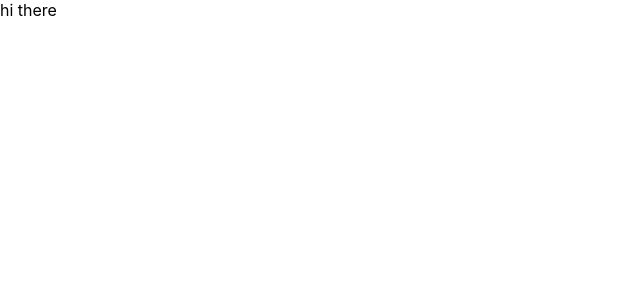
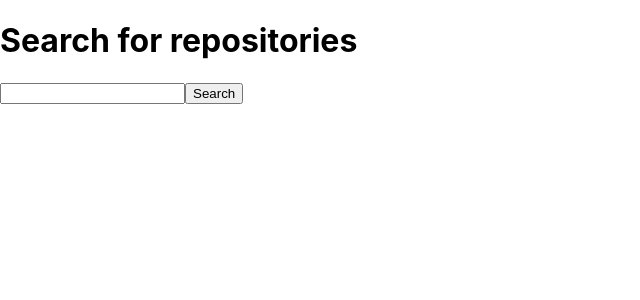
Before and after one commit to na-lin/React-with-Typescript, a React (Create React App) app in the folder redux-tyepscript/: page / in a window 1280 px wide. Shown: the top 300 px of the page, without its empty margins (0-640 px from the left). Built offline with nearby package versions, Linux system fonts and the light colour scheme.

Commit message:
render component with Redux store

```diff
--- a/redux-tyepscript/src/components/App.tsx
+++ b/redux-tyepscript/src/components/App.tsx
@@ -1,7 +1,17 @@
 import React from "react";
+import { Provider } from "react-redux";
+import { store } from "../state";
+import RepositoriesList from "./RepositoriesList";
 
 function App() {
-  return <div>hi there</div>;
+  return (
+    <Provider store={store}>
+      <div>
+        <h1>Search for repositories</h1>
+        <RepositoriesList />
+      </div>
+    </Provider>
+  );
 }
 
 export default App;
--- /dev/null
+++ b/redux-tyepscript/src/components/RepositoriesList.tsx
@@ -0,0 +1,14 @@
+import React from "react";
+
+const RepositoriesList: React.FC = () => {
+  return (
+    <div>
+      <form>
+        <input />
+        <button>Search</button>
+      </form>
+    </div>
+  );
+};
+
+export default RepositoriesList;
```
